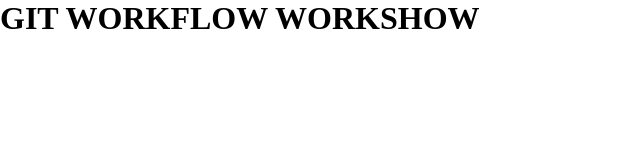
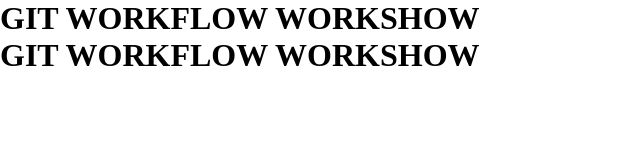
Before and after one commit to DominicSimpson/facsessiononegit, a plain HTML site: page index.html in a window 1280 px wide. Shown: the whole page, without its empty margins (0-640 px from the left). Drawn offline with Linux system fonts and the light colour scheme.

Commit message:
Add new page heading element with styles
Relates #1

```diff
--- a/index.html
+++ b/index.html
@@ -9,5 +9,7 @@
 
   <body>
     <h1 class="some-heading">GIT WORKFLOW WORKSHOW</h1>
+    <h1 class="some-heading">GIT WORKFLOW WORKSHOW</h1>
+
   </body>
 </html>
```
